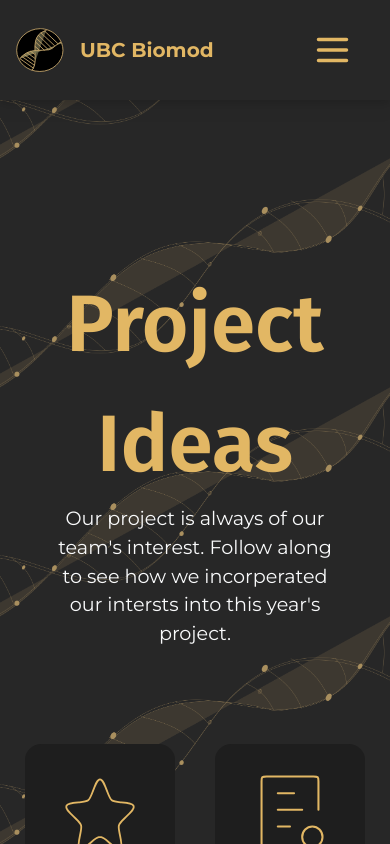
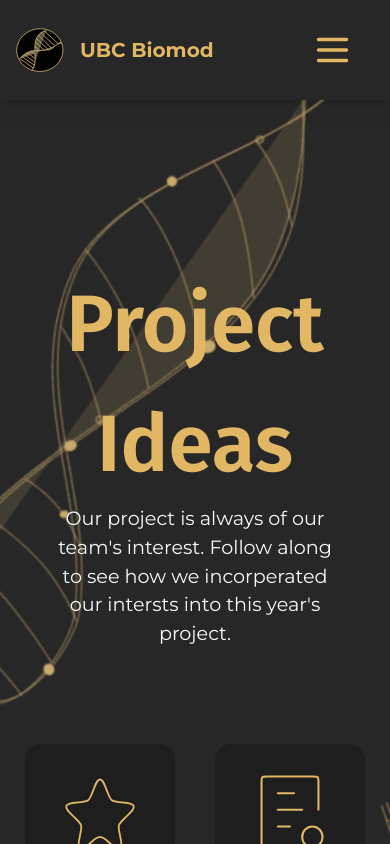
Before and after one commit to biomod2023/biomod2023, a Vue app: page /ideas in a window 390 px wide. Shown: the top 844 px of the page. Built offline with nearby package versions, Linux system fonts and the light colour scheme; what oh-vue-icons, vue-window-size would draw is missing.

Commit message:
Made DNA background responsive

```diff
--- a/src/views/IdeasView.vue
+++ b/src/views/IdeasView.vue
@@ -30,7 +30,7 @@ const tableData = {
 </script>
 
 <template>
-  <div class="flex flex-col bg-[url('../assets/sponsors/dna.png')] bg-repeat-y bg-contain bg-[center_top_58%] lg:bg-[center_top_65%]">
+  <div class="flex flex-col bg-[url('../assets/dna_mobile.png')] lg:bg-[url('../assets/sponsors/dna.png')] bg-repeat-round bg-contain bg-[center_top_58%] lg:bg-[center_top_65%]">
 
     <div class="flex flex-col items-center gap-y-20">
       <main class="pt-2 flex flex-col items-center mt-40">
```
Also changed, not shown: src/assets/dna_mobile.png (added).
